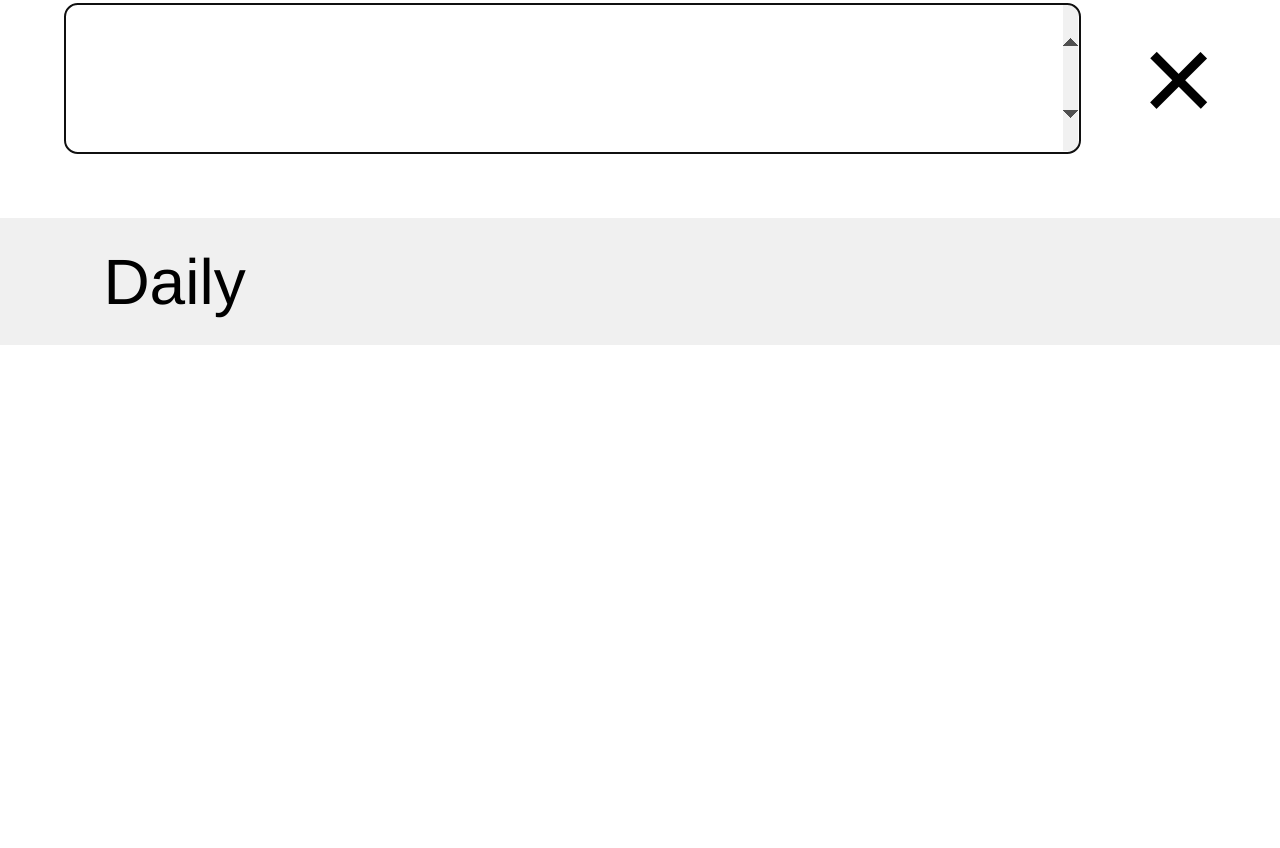
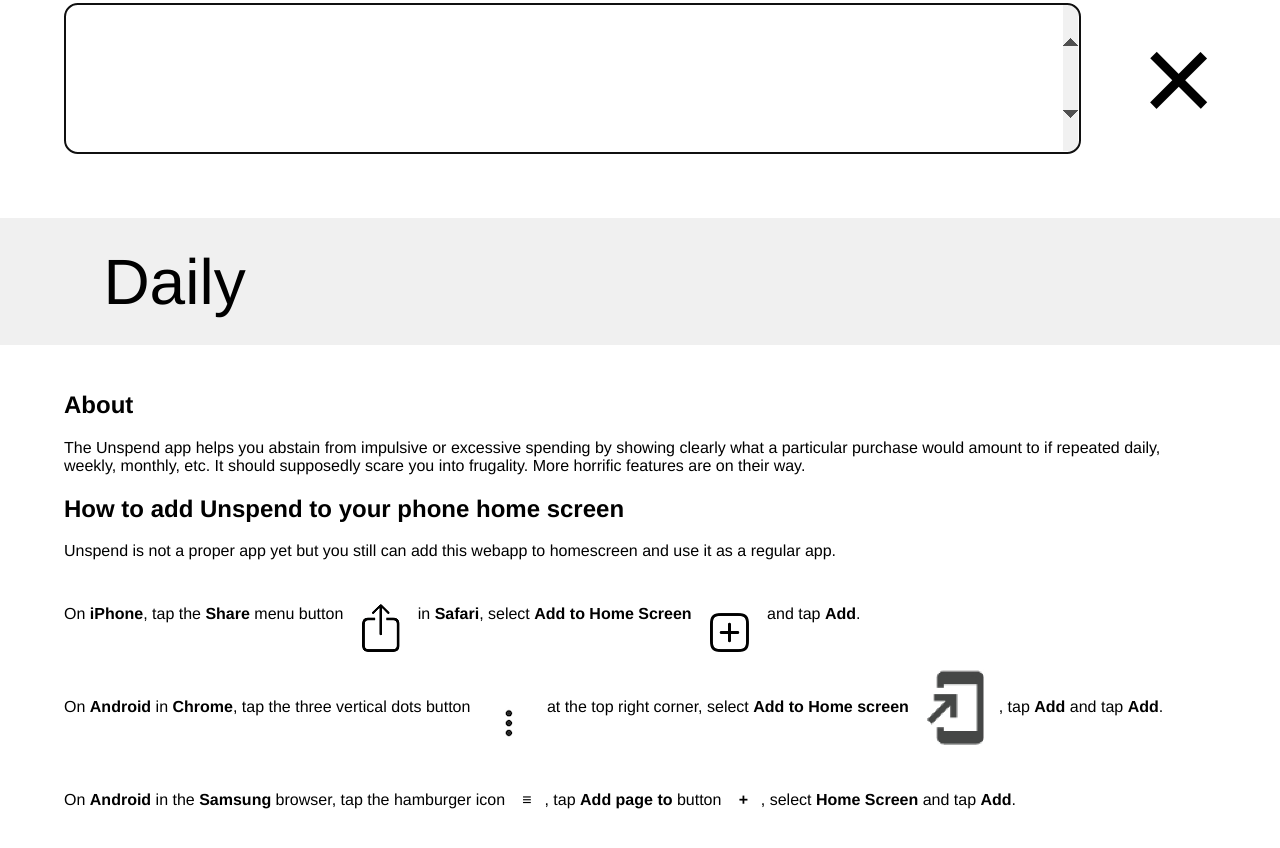
Before and after one commit to feodororg/unspend.app, a plain HTML site: page index.html in a window 1280 px wide. Shown: the part 272-1120 px from the top of the page. Before the commit the page ends 800 px from the top, so only its background shows below. Drawn offline with nearby package versions, Linux system fonts and the light colour scheme; no server answers.

Commit message:
about; insallation guide; css fixes;

```diff
--- a/index.html
+++ b/index.html
@@ -32,6 +32,37 @@
     </section>
   </form>
 
+  <section class="about">
+    <h2>About</h2>
+    <p>The Unspend app helps you abstain from impulsive or excessive spending by showing clearly what a particular
+      purchase would amount to if repeated daily, weekly, monthly, etc. It should supposedly scare you into frugality.
+      More horrific features are on their way.</p>
+
+
+  </section>
+
+  <h2>How to add Unspend to your phone home screen</h2>
+  <p>Unspend is not a proper app yet but you still can add this webapp to homescreen and use it as a regular app.</p>
+  <section class="install">
+
+    <p>On <strong>iPhone</strong>, tap the <strong>Share</strong> menu button <img alt="" class="howto-icon"
+        src="./i/ios-share.png" /> in <strong>Safari</strong>, select <strong>Add to Home Screen</strong> <img
+        class="howto-icon" alt="" src="./i/ios-homescreen.png" /> and tap <strong>Add</strong>.</p>
+
+    <p>On <strong>Android</strong> in <strong>Chrome</strong>, tap the three vertical dots button <img alt=""
+        class="howto-icon" src="./i/android-more.png" /> at the top right corner, select <strong>Add to Home
+        screen</strong> <img alt="" class="howto-icon" src="./i/android-homescreen.png" />, tap <strong>Add</strong> and
+      tap <strong>Add</strong>.</p>
+
+    <p>On <strong>Android</strong> in the <strong>Samsung</strong> browser, tap the hamburger icon <strong
+        class="howto-icon">≡</strong>, tap <strong>Add
+        page
+        to</strong> button <strong class="howto-icon">+</strong>, select <strong>Home Screen</strong> and tap
+      <strong>Add</strong>.</p>
+
+
+  </section>
+
   <script>
     (async function () {
       const response = await fetch('./app.ts');
--- a/styles.css
+++ b/styles.css
@@ -74,7 +74,7 @@
     display: flex;
     justify-content: space-between;
     align-items: center;
-    margin-bottom: 10px;
+    margin-bottom: 2vw;
 }
 
 
@@ -106,3 +106,15 @@
 * {
     font-family: Helvetica, Arial, sans-serif;
 }
+
+.howto-icon {
+    max-height: 6vw;
+    max-width: 12vw;
+    display: inline-block;
+    padding: 0 1vw;
+    vertical-align: bottom;
+}
+
+.install {
+    line-height: 6vw;
+}
```
Also changed, not shown: i/android-homescreen.png (added), i/android-more.png (added), i/ios-homescreen.png (added), i/ios-share.png (added).
